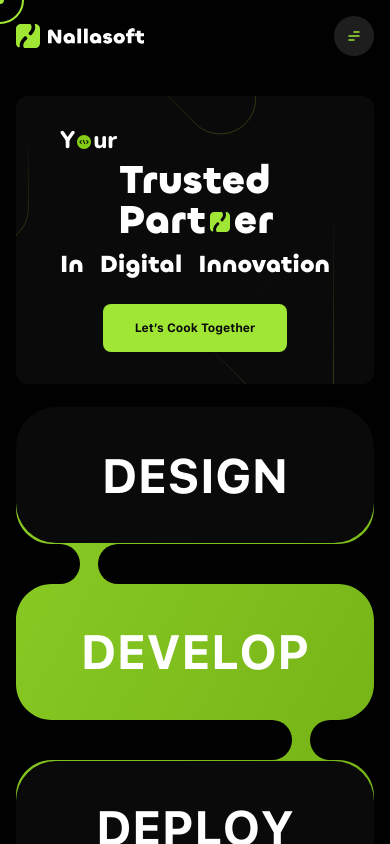
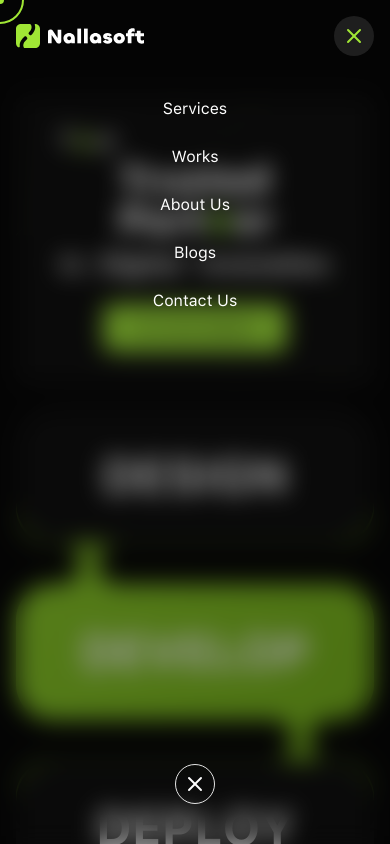
Before and after one commit to hridoyhaque01/nallasoft, a Next.js app: page / in a window 390 px wide. Both pictures are taken after a click on the button 354 px from the left and 36 px from the top of the page. Shown: the top 844 px of the page. Built offline with nearby package versions, Linux system fonts and the light colour scheme.

Commit message:
add site navigation responsive

```diff
--- a/app/globals.css
+++ b/app/globals.css
@@ -151,6 +151,11 @@ body {
   -webkit-background-clip: text;
 }
 
+.animateLogo path {
+  fill: #a0e635;
+  animation: logo 2s ease infinite;
+}
+
 @keyframes gradient {
   0% {
     background-position: 0% 50%;
@@ -160,6 +165,18 @@ body {
   }
   100% {
     background-position: 0% 50%;
+  }
+}
+
+@keyframes logo {
+  0% {
+    fill: #a0e635;
+  }
+  50% {
+    fill: #19e8db;
+  }
+  100% {
+    fill: #a0e635;
   }
 }
 
--- a/components/home/Banner.tsx
+++ b/components/home/Banner.tsx
@@ -23,7 +23,7 @@ function Banner() {
               <h2 className="bannerHeader">Trusted</h2>
               <h2 className="flex gap-1 sm:gap-2 items-center justify-center sm:justify-start bannerHeader">
                 Part{" "}
-                <Logo className="w-5 h-5 sm:w-7 sm:h-7 md:w-10 md:h-10 xl:w-14 xl:h-14 -mb-1 md:-mb-2 " />{" "}
+                <Logo className="w-5 h-5 sm:w-7 sm:h-7 md:w-10 md:h-10 xl:w-14 xl:h-14 -mb-1 md:-mb-2 animateLogo" />{" "}
                 er
               </h2>
             </div>
--- a/components/home/RecentCreation copy 2.tsx
+++ /dev/null
@@ -1,48 +0,0 @@
-function RecentCreation() {
-  return (
-    <section>
-      <div className="w-full h-screen py-2 scroller relative  mx-auto">
-        <div className="py-10 relative z-10">
-          <h1 className="text-4xl font-bold">Home</h1>
-        </div>
-        <div className="w-full h-[80vh] absolute top-0 scrollerItem">
-          <div className="w-full bg-neutral-400 rounded-2xl text-white text-6xl flex items-center justify-center font-bold">
-            01
-          </div>
-        </div>
-        <div className="w-full h-[80vh] absolute top-8 scrollerItem">
-          <div className="w-full h-[80vh] bg-neutral-500 rounded-2xl text-white text-6xl flex items-center justify-center font-bold">
-            02
-          </div>
-        </div>
-        <div className="w-full h-[80vh] absolute top-16 scrollerItem">
-          <div className="w-full h-[80vh] bg-neutral-600 rounded-2xl text-white text-6xl flex items-center justify-center font-bold">
-            03
-          </div>
-        </div>
-        <div className="w-full h-[80vh] absolute top-24 scrollerItem">
-          <div className="w-full h-[80vh] bg-neutral-700 rounded-2xl text-white text-6xl flex items-center justify-center font-bold">
-            04
-          </div>
-        </div>
-        <div className="w-full h-[80vh] absolute top-32 scrollerItem">
-          <div className="w-full h-[80vh] bg-neutral-800 rounded-2xl text-white text-6xl flex items-center justify-center font-bold">
-            05
-          </div>
-        </div>
-        <div className="w-full h-[80vh] absolute top-40 scrollerItem">
-          <div className="w-full h-[80vh] bg-neutral-900 rounded-2xl text-white text-6xl flex items-center justify-center font-bold">
-            06
-          </div>
-        </div>
-        <div className="w-full h-[80vh] absolute top-48 scrollerItem">
-          <div className="w-full h-[80vh] bg-neutral-950 rounded-2xl text-white text-6xl flex items-center justify-center font-bold">
-            07
-          </div>
-        </div>
-      </div>
-    </section>
-  );
-}
-
-export default RecentCreation;
--- a/components/home/RecentCreation copy.tsx
+++ /dev/null
@@ -1,47 +0,0 @@
-import { cn } from "@/lib/utils";
-import SectionHeader from "../shared/SectionHeader";
-
-function RecentCreation() {
-  return (
-    <section className="sec_p80 relative" id="homeRecentCreation">
-      <div className="container3x">
-        <SectionHeader
-          tagTitle="Work"
-          title="Recent Creations"
-          description={`Crafted with\nCare & Passion`}
-        />
-        {Array(4)
-          .fill(0)
-          .map((_, idx) => (
-            <div
-              className={cn(
-                "flex flex-col md:flex-row px-4 sm:px-6 xl:px-12 pt-6 sm:pt-8 xl:pt-12 mt-6 sm:mt-8 md:mt-10 bg-black-900 border rounded40 gap-y-20 overflow-hidden gap-6 md:gap-10 h-[65vh] absolute w-full recentWorkItem"
-              )}
-              style={{
-                top: `${idx * 20}px`,
-              }}
-              key={idx}
-            >
-              <div className="w-full max-w-max md:min-w-[380px]">
-                <h3 className="text-2xl sm:text-3xl md:text-4xl font-bold">
-                  PRODUCT NAME
-                </h3>
-                <p className="text-sm sm:text-base md:text-lg xl:text-xl mt-4 sm:mt-6">
-                  App Design
-                </p>
-              </div>
-              <div className="w-full md:max-w-[740px] md:ml-auto grid grid-cols-2 gap-2 sm:gap-6 xl:gap-10">
-                <div className="flex flex-col gap-2 sm:gap-6 xl:gap-10">
-                  <div className="h-[40%] rounded-xl sm:rounded-2xl md:rounded-3xl bg-text-900"></div>
-                  <div className="h-[60%] rounded-t-xl sm:rounded-t-2xl md:rounded-t-3xl bg-text-900"></div>
-                </div>
-                <div className="w-full h-ful rounded-t-xl sm:rounded-t-2xl md:rounded-t-3xl bg-text-900"></div>
-              </div>
-            </div>
-          ))}
-      </div>
-    </section>
-  );
-}
-
-export default RecentCreation;
--- a/components/home/RecentCreation.tsx
+++ b/components/home/RecentCreation.tsx
@@ -16,7 +16,7 @@ function RecentCreation() {
             .map((_, idx) => (
               <div
                 className={cn(
-                  "flex flex-col md:flex-row px-4 sm:px-6 xl:px-12 pt-6 sm:pt-8 xl:pt-12 mt-6 sm:mt-8 md:mt-10 bg-black-900 border rounded40 gap-y-20 overflow-hidden gap-6 md:gap-10 h-[70vh] sticky w-full recentWorkItem"
+                  "flex flex-col md:flex-row px-4 sm:px-6 xl:px-12 pt-6 sm:pt-8 xl:pt-12 mt-6 sm:mt-8 md:mt-10 bg-black-900 border rounded40 gap-y-20 overflow-hidden gap-6 md:gap-10 h-96 md:h-[70vh] sticky w-full recentWorkItem"
                 )}
                 style={{
                   top: "12vh",
@@ -31,7 +31,7 @@ function RecentCreation() {
                     App Design
                   </p>
                 </div>
-                <div className="w-full md:max-w-[740px] md:ml-auto grid grid-cols-2 gap-2 sm:gap-6 xl:gap-10">
+                <div className="w-full md:max-w-[740px] md:ml-auto grid grid-cols-2 gap-2 sm:gap-6 xl:gap-10 h-full">
                   <div className="flex flex-col gap-2 sm:gap-6 xl:gap-10">
                     <div className="h-[40%] rounded-xl sm:rounded-2xl md:rounded-3xl bg-text-900"></div>
                     <div className="h-[60%] rounded-t-xl sm:rounded-t-2xl md:rounded-t-3xl bg-text-900"></div>
--- a/components/navigations/Navbar.tsx
+++ b/components/navigations/Navbar.tsx
@@ -3,21 +3,24 @@ import useScroll from "@/hooks/useScroll";
 import { cn } from "@/lib/utils";
 import { Call, Logo, LogoText, Menu, routes } from "@/services";
 import useNavigations from "@/services/animations/useNavigations";
+import { X } from "lucide-react";
 import Link from "next/link";
+import { useState } from "react";
 
 function Navbar() {
+  const { scrolled } = useScroll();
+  const [showMenu, setShowMenu] = useState(false);
   useNavigations();
-  const { scrolled } = useScroll();
   return (
     <header className="container3x py-4 lg:py-6 sticky top-0 z-[99]">
       <nav className="flex items-center justify-between">
-        <div className="logo">
+        <div className="logo relative z-[999]">
           <Link
             href={routes.home}
             className={cn(
               "flex items-center gap-2 duration-500",
               scrolled
-                ? "opacity-0 pointer-events-none scale-95"
+                ? "md:opacity-0 md:pointer-events-none md:scale-95"
                 : "opacity-100 scale-100"
             )}
           >
@@ -25,18 +28,25 @@ function Navbar() {
             <LogoText className="w-24 sm:w-28 lg:w-40 duration-200 md:hidden lg:block" />
           </Link>
         </div>
-        <div className="hidden md:block">
+        <div
+          className={cn(
+            "fixed md:rounded-full top-0 left-0 right-0 bottom-0 bg-black-rgb40 backdrop-blur-md md:bg-transparent md:relative md:block duration-500",
+            showMenu
+              ? "opacity-100 visible pointer-events-auto"
+              : "-translate-x-full md:translate-x-0 opacity-0 invisible pointer-events-none md:opacity-100 md:visible md:pointer-events-auto"
+          )}
+        >
           <div
             className={cn(
               "px-6 lg:px-6 py-4 rounded-full border duration-500",
               scrolled
-                ? "border-text-50 shadow-nav backdrop-blur-md bg-black-rgb40"
+                ? "border-transparent md:border-text-50 md:shadow-nav md:backdrop-blur-md md:bg-black-rgb40"
                 : "border-transparent"
             )}
           >
             <ul
               className={cn(
-                "flex items-center gap-6 lg:gap-8 duration-500 text-white navMenu overflow-hidden"
+                "flex flex-col md:flex-row pt-20 md:pt-0 items-center gap-6 lg:gap-8 duration-500 text-white navMenu overflow-hidden"
               )}
             >
               <li>
@@ -81,6 +91,16 @@ function Navbar() {
               </li>
             </ul>
           </div>
+          <button
+            type="button"
+            className={cn(
+              "w-10 h-10 shrink-0 rounded-full flex items-center justify-center md:hidden border border-neutral-200 absolute bottom-10 left-1/2 -translate-x-1/2",
+              showMenu ? "md:hidden" : "hidden"
+            )}
+            onClick={() => setShowMenu(false)}
+          >
+            <X />
+          </button>
         </div>
         <div
           className={cn(
@@ -107,8 +127,9 @@ function Navbar() {
               ? "opacity-0 pointer-events-none scale-95"
               : "opacity-100 scale-100"
           )}
+          onClick={() => setShowMenu(!showMenu)}
         >
-          <Menu />
+          {showMenu ? <X className="w-6 h-6 text-lime-400" /> : <Menu />}
         </button>
       </nav>
     </header>
```
